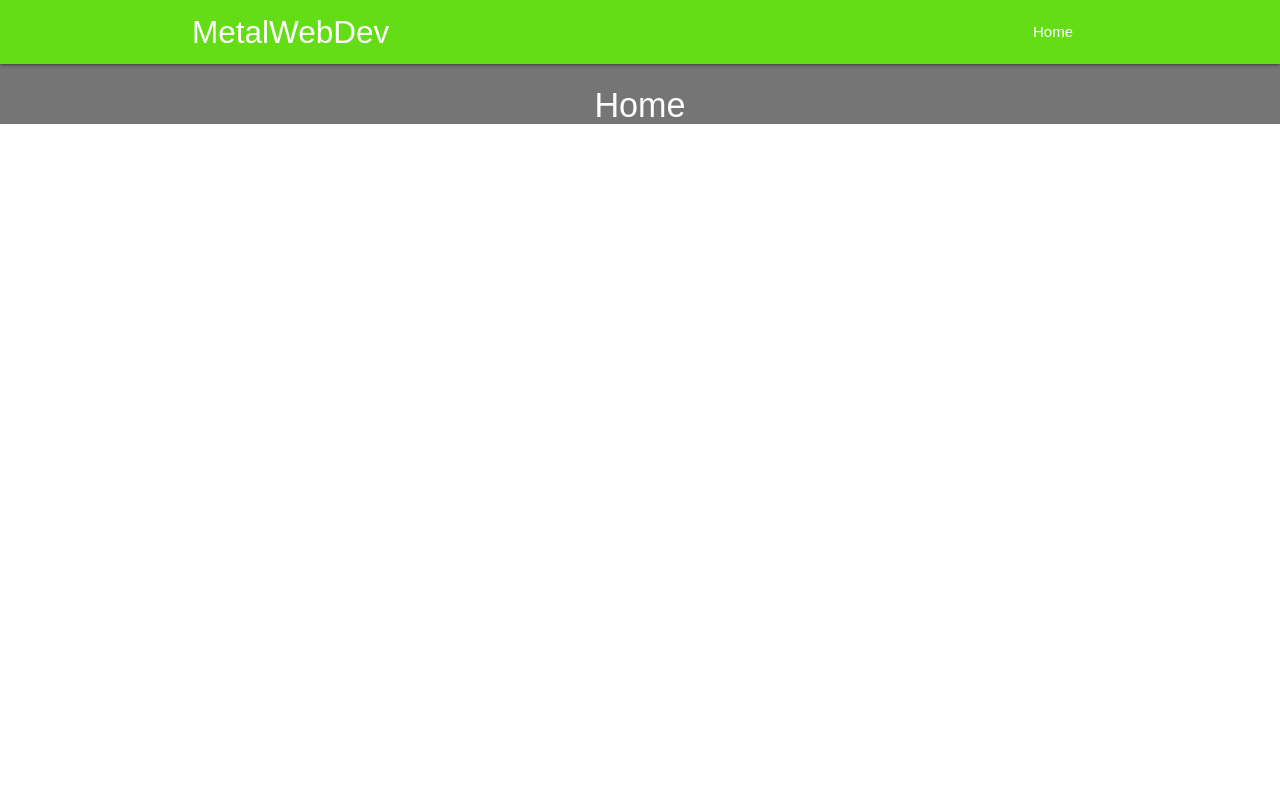
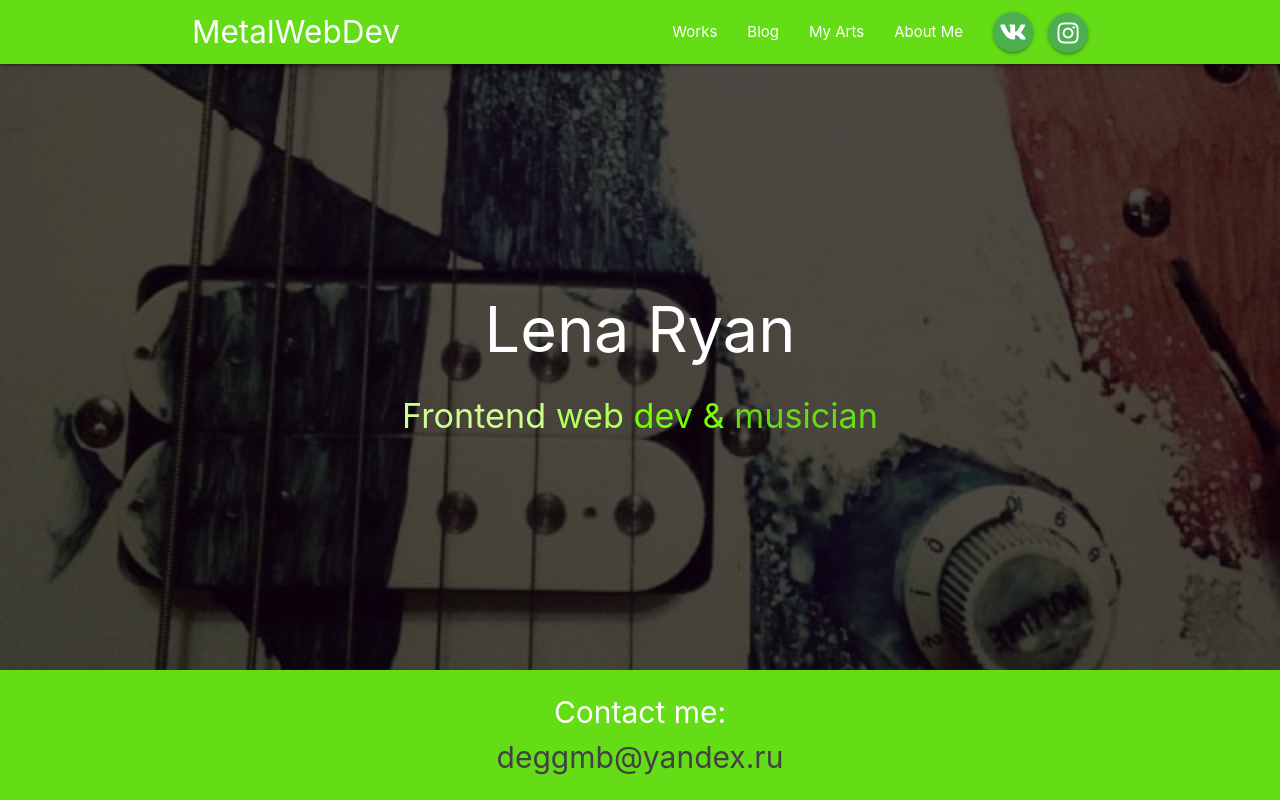
Before and after one commit to lenaryan/my-site-react, a React (Create React App) app: page / in a window 1280 px wide. Built offline with nearby package versions, Linux system fonts and the light colour scheme.

Commit message:
a desktop version of my home page is done... probably

```diff
--- a/public/index.html
+++ b/public/index.html
@@ -19,6 +19,9 @@
       work correctly both with client-side routing and a non-root public URL.
       Learn how to configure a non-root public URL by running `npm run build`.
     -->
+    <link rel="stylesheet" href="https://use.fontawesome.com/releases/v5.5.0/css/all.css" integrity="sha384-B4dIYHKNBt8Bc12p+WXckhzcICo0wtJAoU8YZTY5qE0Id1GSseTk6S+L3BlXeVIU"
+      crossorigin="anonymous">
+    <link href="https://fonts.googleapis.com/icon?family=Material+Icons" rel="stylesheet">
     <link rel="stylesheet" href="https://cdnjs.cloudflare.com/ajax/libs/materialize/1.0.0/css/materialize.min.css">
 
     <title>React App</title>
--- a/src/App.js
+++ b/src/App.js
@@ -2,16 +2,20 @@ import React, { Component } from 'react';
 import Navbar from './components/Navbar';
 import {BrowserRouter, Route, Switch} from 'react-router-dom';
 import Home from './components/Home';
+import Footer from './components/Footer';
 
 class App extends Component {
   render() {
     return (
       <BrowserRouter>
-        <div className="App grey darken-1 white-text">
-          <Navbar />
-          <Switch>
-            <Route exact path="/" component={Home} />
-          </Switch>
+        <div className="App white-text">
+          <div className="overlay">
+            <Navbar />
+            <Switch>
+              <Route exact path="/" component={Home} />
+            </Switch>
+            <Footer />
+          </div>
         </div>
       </BrowserRouter>
     );
--- /dev/null
+++ b/src/components/Footer.js
@@ -0,0 +1,14 @@
+import React from 'react'
+
+const Footer = () => {
+    return (
+        <footer className="page-footer light-green accent-4">
+            <div className="container center">
+                <p style={{margin: 0}}>Contact me:</p>
+                <p style={{margin: 0}}><a href="mailto:deggmb@yandex.ru" className="grey-text text-darken-3">deggmb@yandex.ru</a></p>
+            </div>
+        </footer>
+    )
+}
+
+export default Footer
--- a/src/components/Home.js
+++ b/src/components/Home.js
@@ -4,8 +4,13 @@ import {Link} from 'react-router-dom';
 class Home extends Component {
     render() {
         return (
-            <div className="container home">
-                <h4 className="center">Home</h4>
+            <div className="container home valign-wrapper">
+                <h1 className="center">Lena Ryan</h1>
+                <h4 className="center">
+                    <span className="light-green-text text-accent-1">Frontend </span>
+                    <span className="light-green-text text-accent-2">web </span>
+                    <span className="light-green-text text-accent-3">dev & </span>
+                    <span className="light-green-text text-accent-4">musician</span></h4>
             </div>
         )
     }
--- a/src/components/Navbar.js
+++ b/src/components/Navbar.js
@@ -5,9 +5,14 @@ const Navbar = (props) => {
     return (
         <nav className="nav-wrapper light-green accent-4">
             <div className="container">
-                <a className="brand-logo">MetalWebDev</a>
+                <Link to="/" className="brand-logo">MetalWebDev</Link>
                 <ul className="right">
-                    <li><Link to="/">Home</Link></li>
+                    <li><NavLink to="/">Works</NavLink></li>
+                    <li><NavLink to="/">Blog</NavLink></li>
+                    <li><NavLink to="/">My Arts</NavLink></li>
+                    <li><NavLink to="/">About Me</NavLink></li>
+                    <li><a className="btn-floating green" href="vk.com/lena_ryan"><i class="fab fa-vk"></i></a></li>
+                    <li><a className="btn-floating green" style={{margin:0}} href="www.instagram.com/russian_plazma_drink"><i class="fab fa-instagram"></i></a></li>
                 </ul>
             </div>
         </nav>
--- a/src/index.css
+++ b/src/index.css
@@ -1,18 +1,7 @@
-body {
-  margin: 0;
-  padding: 0;
-  font-family: sans-serif;
-}
-
-.home .post img {
-  position: absolute;
-  top: 20px;
-  left: -100px;
-  opacity: 0.6;
-  width: 200px;
-}
-
-.home .post {
-  overflow: hidden;
-  padding-left: 80px;
-}
+body {margin: 0;padding: 0;font-size:15px;}
+.page-footer {padding: 20px 0;font-size: 30px}
+.App {background:url(../src/images/guitar.jpg) no-repeat bottom center;background-size:cover;}
+.overlay{display: -webkit-box;display: -ms-flexbox;display: flex;-webkit-box-orient: vertical;-webkit-box-direction: normal;-ms-flex-flow: column;flex-flow: column;min-height: 100vh;height: 100%;background:rgba(0,0,0,0.7);}
+.overlay > .container {-webkit-box-flex: 1;-ms-flex: 1;flex: 1;}
+.home{-webkit-box-orient:vertical;-webkit-box-direction:normal;-ms-flex-flow:column;flex-flow:column;-webkit-box-pack:center;-ms-flex-pack:center;justify-content:center}
+.home h1, .home h5{margin: 10px 0;}
```
Also changed, not shown: src/images/guitar.jpg (added).
